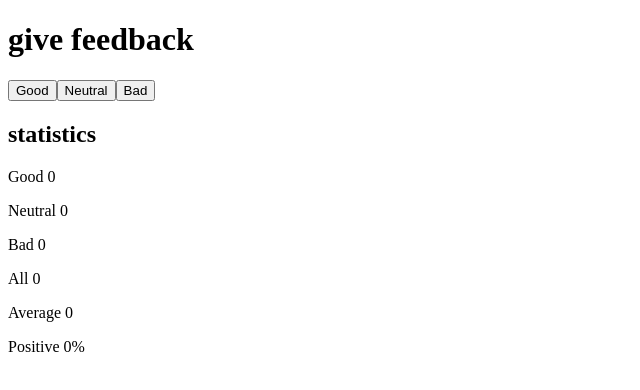
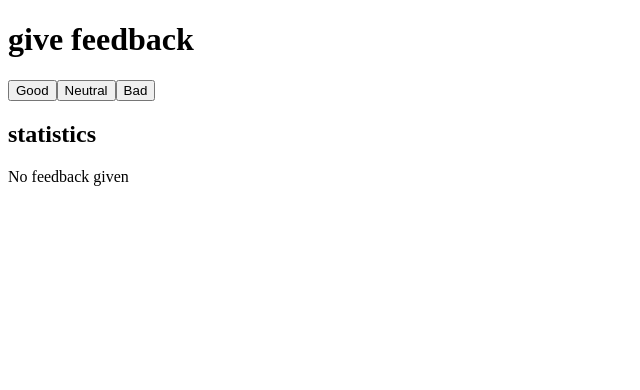
Before and after one commit to ongThien/fso, a React (Vite) app in the folder part1/unicafe/: page / in a window 1280 px wide. Shown: the top 390 px of the page, without its empty margins (0-640 px from the left). Built offline with nearby package versions, Linux system fonts and the light colour scheme.

Commit message:
finished unicafe step 4

```diff
--- a/part1/unicafe/src/App.jsx
+++ b/part1/unicafe/src/App.jsx
@@ -5,6 +5,14 @@ const Button = ({ handleClick, text }) => {
 };
 
 const Statistics = ({ good, neutral, bad, all, avg, positive }) => {
+  if (all === 0) {
+    return (
+      <>
+        <p>No feedback given</p>
+      </>
+    )
+  }
+
   return (
     <>
       <p>Good {good}</p>
```
